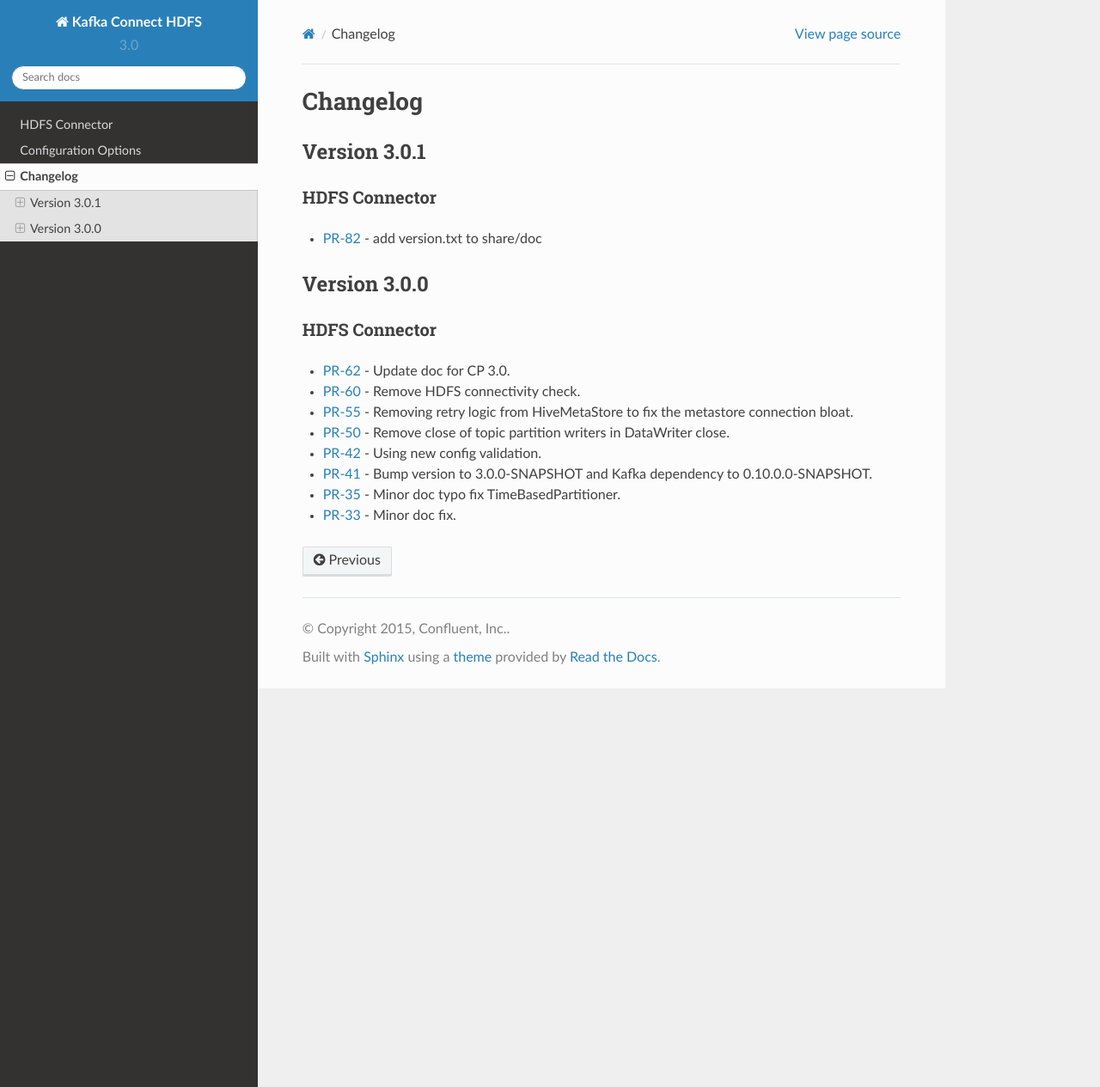
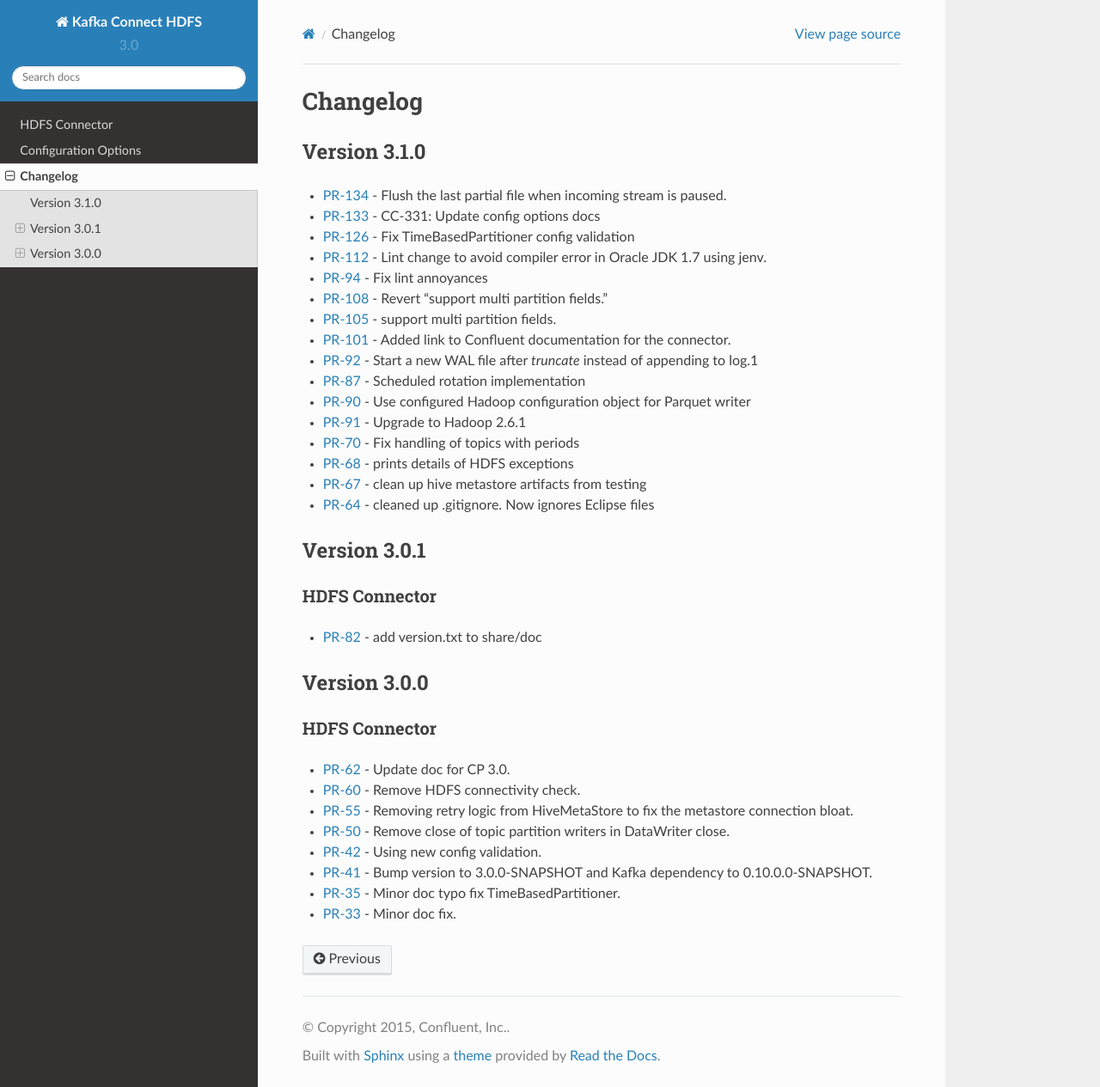
Before and after one commit to qubole/streamx, a Sphinx documentation site: the page built from docs/changelog.rst, in a window 1280 px wide and 1265 px high. Shown: the whole window at 86% size. Built offline with Sphinx 7.4.7 and the Read the Docs theme 2.0.0, drawn with Linux system fonts in a browser that asks for light colours.

Commit message:
CC-343: Update changelog for 3.1.0

```diff
--- a/docs/changelog.rst
+++ b/docs/changelog.rst
@@ -2,6 +2,26 @@
 
 Changelog
 =========
+
+Version 3.1.0
+-------------
+
+* `PR-134 <https://github.com/confluentinc/kafka-connect-hdfs/pull/134>`_ - Flush the last partial file when incoming stream is paused.
+* `PR-133 <https://github.com/confluentinc/kafka-connect-hdfs/pull/133>`_ - CC-331: Update config options docs
+* `PR-126 <https://github.com/confluentinc/kafka-connect-hdfs/pull/126>`_ - Fix TimeBasedPartitioner config validation
+* `PR-112 <https://github.com/confluentinc/kafka-connect-hdfs/pull/112>`_ - Lint change to avoid compiler error in Oracle JDK 1.7 using jenv.
+* `PR-94 <https://github.com/confluentinc/kafka-connect-hdfs/pull/94>`_ - Fix lint annoyances
+* `PR-108 <https://github.com/confluentinc/kafka-connect-hdfs/pull/108>`_ - Revert "support multi partition fields."
+* `PR-105 <https://github.com/confluentinc/kafka-connect-hdfs/pull/105>`_ - support multi partition fields.
+* `PR-101 <https://github.com/confluentinc/kafka-connect-hdfs/pull/101>`_ - Added link to Confluent documentation for the connector.
+* `PR-92 <https://github.com/confluentinc/kafka-connect-hdfs/pull/92>`_ - Start a new WAL file after `truncate` instead of appending to log.1
+* `PR-87 <https://github.com/confluentinc/kafka-connect-hdfs/pull/87>`_ - Scheduled rotation implementation
+* `PR-90 <https://github.com/confluentinc/kafka-connect-hdfs/pull/90>`_ - Use configured Hadoop configuration object for Parquet writer
+* `PR-91 <https://github.com/confluentinc/kafka-connect-hdfs/pull/91>`_ - Upgrade to Hadoop 2.6.1
+* `PR-70 <https://github.com/confluentinc/kafka-connect-hdfs/pull/70>`_ - Fix handling of topics with periods
+* `PR-68 <https://github.com/confluentinc/kafka-connect-hdfs/pull/68>`_ - prints details of HDFS exceptions
+* `PR-67 <https://github.com/confluentinc/kafka-connect-hdfs/pull/67>`_ - clean up hive metastore artifacts from testing
+* `PR-64 <https://github.com/confluentinc/kafka-connect-hdfs/pull/64>`_ - cleaned up .gitignore.  Now ignores Eclipse files
 
 Version 3.0.1
 -------------
```
